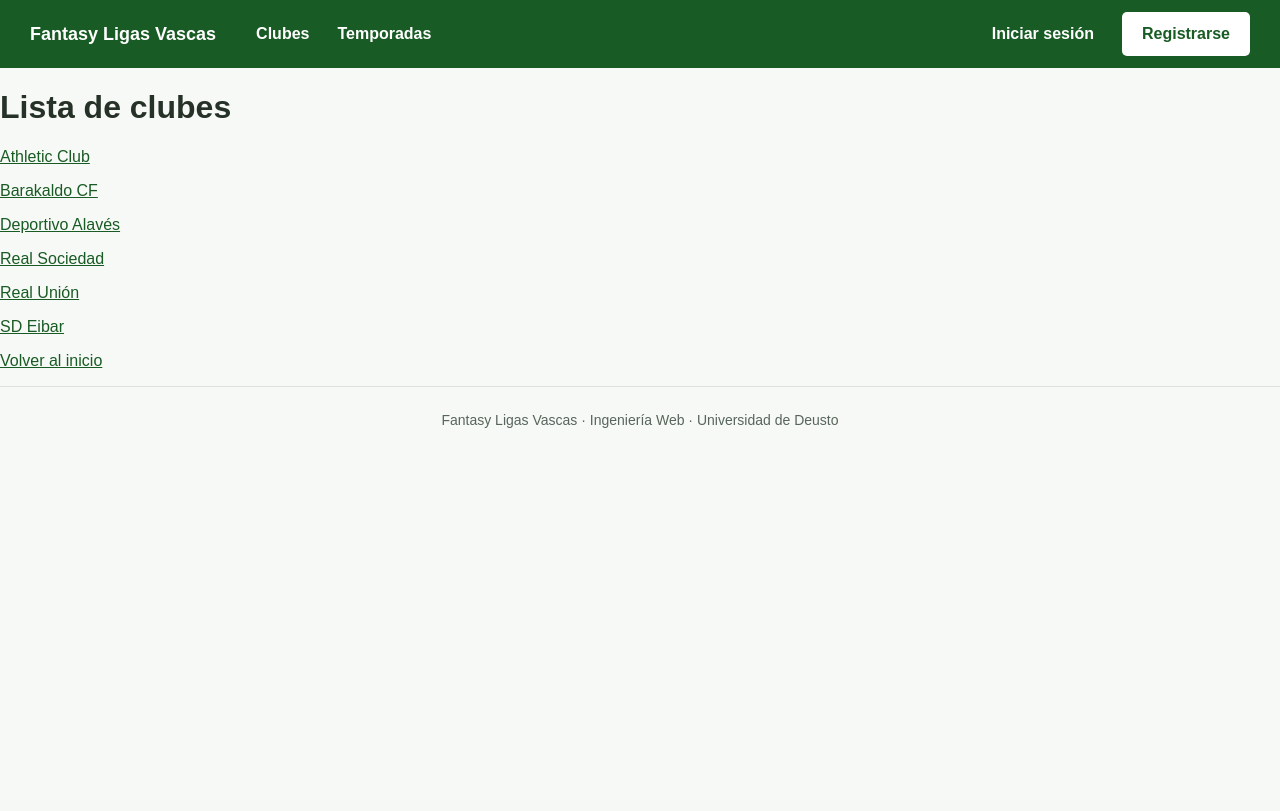
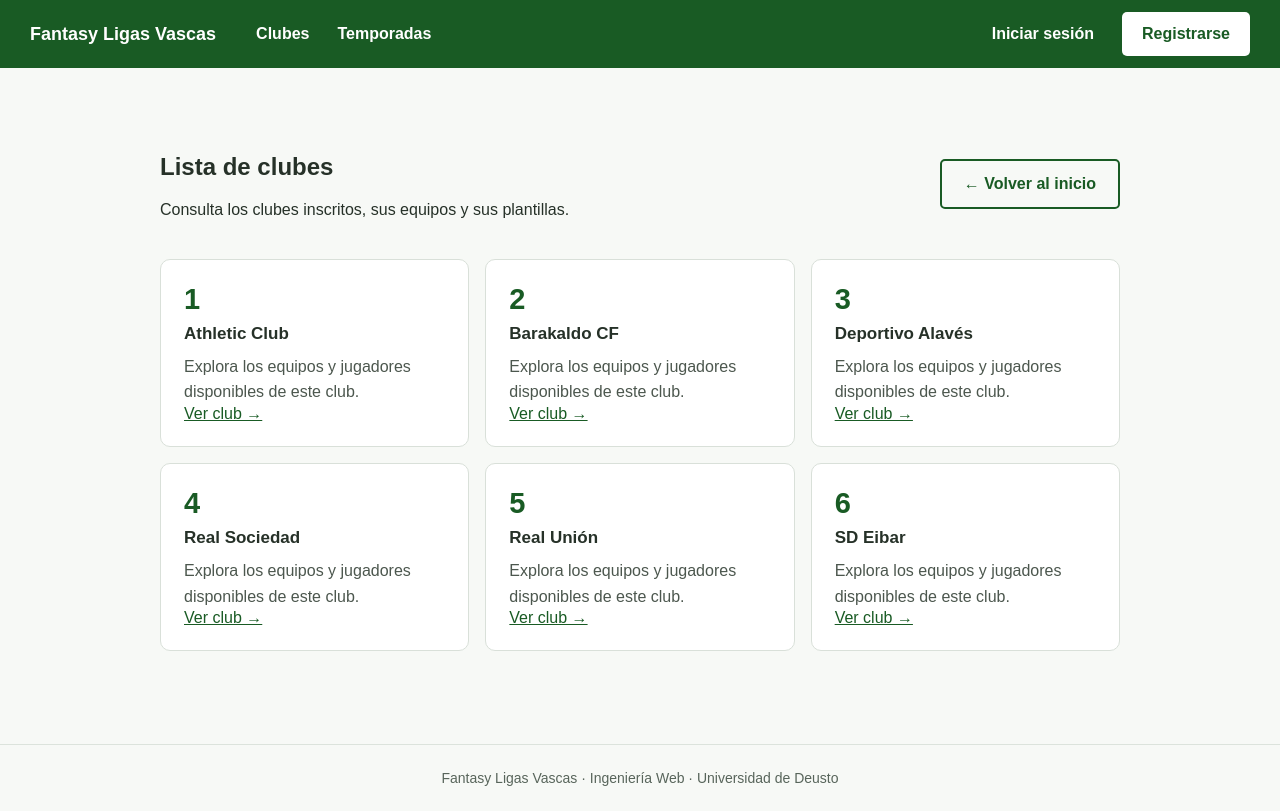
Before and after one commit to Aimar1109/proyectoweb, a Django app: page /clubes/ in a window 1280 px wide. Before the commit the page ends 428 px from the top, so only its background shows below. Run offline with Django 5.2, Linux system fonts and the light colour scheme; data comes from the database, SQL or seed files in the repository; both versions use the stored data as it was after the commit.

Commit message:
modificar el html de lista equipos(poco sigue cutre) y crear alineacion al entrar a un grupo

```diff
--- a/fantasy/templates/fantasy/base.html
+++ b/fantasy/templates/fantasy/base.html
@@ -20,6 +20,9 @@
 
             {% if user.is_authenticated %}
                 <a href="{% url 'mis_grupos' %}">Mis grupos</a>
+                {% if request.session.grupo_activo_id %}
+                    <a href="{% url 'alineacion' request.session.grupo_activo_id %}">Alineación</a>
+                {% endif %}
             {% endif %}
         </nav>
 
--- a/fantasy/templates/fantasy/clubes/lista_clubes.html
+++ b/fantasy/templates/fantasy/clubes/lista_clubes.html
@@ -1,20 +1,44 @@
 {% extends 'fantasy/base.html' %}
 
-{% block title %}Inicio - Fantasy Ligas Vascas{% endblock %}
+{% block title %}Clubes - Fantasy Ligas Vascas{% endblock %}
 
 {% block content %}
 
+<div class="container">
+
+    <section class="section">
+        <div style="display: flex; justify-content: space-between; align-items: center; flex-wrap: wrap; gap: 1rem; margin-bottom: 1.5rem;">
+            <div>
                 <h1>Lista de clubes</h1>
+                <p>Consulta los clubes inscritos, sus equipos y sus plantillas.</p>
+            </div>
 
+            <a href="{% url 'index' %}" class="btn-secondary">
+                ← Volver al inicio
+            </a>
+        </div>
+
+        <div class="grid-three">
             {% for club in clubes %}
+                <div class="card">
+                    <span class="step-number">{{ forloop.counter }}</span>
+                    <h3>{{ club.nombre }}</h3>
                     <p>
+                        Explora los equipos y jugadores disponibles de este club.
+                    </p>
                     <a href="{% url 'detalle_club' club.pk %}">
-                {{ club.nombre }}
+                        Ver club →
                     </a>
-        </p>
+                </div>
             {% empty %}
-        <p>No hay clubes registrados.</p>
+                <div class="card">
+                    <h3>Sin clubes</h3>
+                    <p>No hay clubes registrados en este momento.</p>
+                </div>
             {% endfor %}
+        </div>
+    </section>
 
-    <p><a href="{% url 'index' %}">Volver al inicio</a></p>
+</div>
+
 {% endblock %}
--- a/fantasy/urls.py
+++ b/fantasy/urls.py
@@ -23,6 +23,7 @@ urlpatterns = [
     path("grupos/", views.mis_grupos, name="mis_grupos"),
     path("grupos/unirse/", views.unirse_grupo, name="unirse_grupo"),
     path("grupos/<int:pk>/", views.clasificacion_grupo, name="clasificacion"),
+    path("grupos/<int:pk>/alineacion/", views.alineacion, name="alineacion"),
     path("grupos/<int:pk>/salir/", views.salir_grupo, name="salir_grupo"),
     path("grupos/nuevo/", views.crear_grupo, name="crear_grupo"),
 ]
--- a/fantasy/views.py
+++ b/fantasy/views.py
@@ -141,7 +141,10 @@ def unirse_grupo(request):
 def clasificacion_grupo(request, pk):
     grupo = get_object_or_404(Grupo, pk=pk)
     if not grupo.membresias.filter(usuario=request.user).exists():
-        return redirect("unirse_grupo")  # solo los miembros ven el grupo
+        return redirect("unirse_grupo")
+
+    request.session["grupo_activo_id"] = grupo.pk
+
     ranking = (
         grupo.membresias
         .select_related("usuario")
@@ -149,6 +152,19 @@ def clasificacion_grupo(request, pk):
     )
     return render(request, "fantasy/grupos/clasificacion.html",
                   {"grupo": grupo, "ranking": ranking})
+
+@login_required
+def alineacion(request, pk):
+    grupo = get_object_or_404(Grupo, pk=pk)
+    membresia = grupo.membresias.filter(usuario=request.user).first()
+    if not membresia:
+        return redirect("unirse_grupo")
+
+    request.session["grupo_activo_id"] = grupo.pk
+    return render(request, "fantasy/grupos/alineacion.html", {
+        "grupo": grupo,
+        "membresia": membresia,
+    })
 
 @login_required
 @require_POST
```
Also changed, not shown: fantasy/templates/fantasy/grupos/alineacion.html (added, +21 -0 lines), db.sqlite3. Lines whose indentation alone changed are shown as unchanged.
